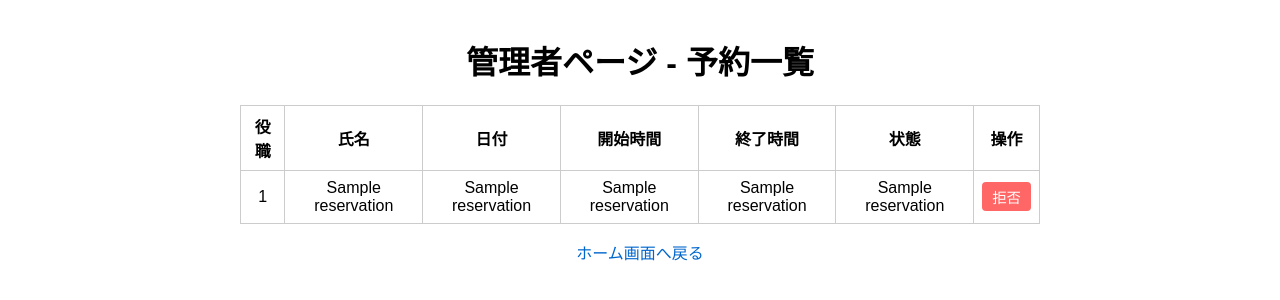
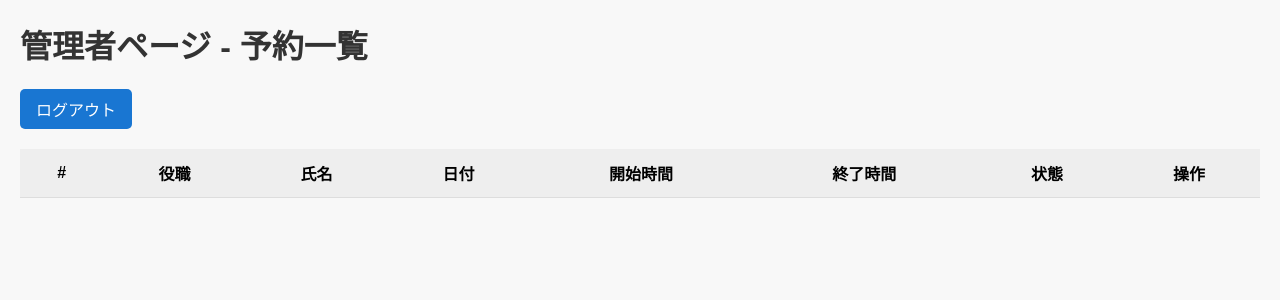
Before and after one commit to Noah104kkk/CUVE-Room, a Flask app: template templates/admin.html in a window 1280 px wide. Shown: the top 300 px of the page. Run offline with Flask 3, Linux system fonts and the light colour scheme; the template is opened without the code that fills it: most values are stand-ins (such as "Sample title", 1, 10 or a date in 2020); lists and menus that the app fills with data are empty.

Commit message:
Add files via upload

```diff
--- a/app.py
+++ b/app.py
@@ -114,6 +114,7 @@ def admin():
     if request.method == 'POST':
         password = request.form['password']
         if password == 'adminpass':
+            session.permanent = True  # ← セッション維持！
             session['admin'] = True
             reservations = get_reservations(include_past=True)
             return render_template('admin.html', reservations=reservations)
--- /dev/null
+++ b/static/style.css
@@ -0,0 +1,102 @@
+body {
+    font-family: "Hiragino Kaku Gothic ProN", "Meiryo", sans-serif;
+    margin: 20px;
+    padding: 0;
+    background-color: #f8f8f8;
+}
+
+h1, h2 {
+    color: #333;
+}
+
+a, button {
+    font-size: 1rem;
+    padding: 8px 16px;
+    background-color: #1976d2;
+    color: white;
+    border: none;
+    border-radius: 5px;
+    text-decoration: none;
+    cursor: pointer;
+}
+
+a:hover, button:hover {
+    background-color: #1565c0;
+}
+
+.table-container {
+    overflow-x: auto;
+    margin-top: 20px;
+}
+
+table {
+    border-collapse: collapse;
+    width: 100%;
+    min-width: 600px;
+    background-color: white;
+    box-shadow: 0 2px 5px rgba(0,0,0,0.1);
+}
+
+th, td {
+    padding: 12px;
+    text-align: center;
+    border-bottom: 1px solid #ddd;
+}
+
+th {
+    background-color: #eeeeee;
+    font-weight: bold;
+}
+
+tr:hover {
+    background-color: #f1f1f1;
+}
+
+.rejected {
+    background-color: #ffe5e5;
+    color: #a33;
+}
+
+/* スマホ対応 */
+@media screen and (max-width: 600px) {
+    body {
+        margin: 10px;
+    }
+
+    table, thead, tbody, th, td, tr {
+        display: block;
+    }
+
+    thead {
+        display: none;
+    }
+
+    tr {
+        margin-bottom: 15px;
+        border-bottom: 2px solid #ccc;
+    }
+
+    td {
+        text-align: left;
+        padding-left: 50%;
+        position: relative;
+    }
+
+    td::before {
+        position: absolute;
+        top: 12px;
+        left: 12px;
+        width: 45%;
+        white-space: nowrap;
+        font-weight: bold;
+    }
+
+    /* 項目名 */
+    td:nth-of-type(1)::before { content: "役職"; }
+    td:nth-of-type(2)::before { content: "氏名"; }
+    td:nth-of-type(3)::before { content: "日付"; }
+    td:nth-of-type(4)::before { content: "開始時間"; }
+    td:nth-of-type(5)::before { content: "終了時間"; }
+    td:nth-of-type(6)::before { content: "状態"; }
+    td:nth-of-type(7)::before { content: "操作"; }
+}
--- a/templates/admin.html
+++ b/templates/admin.html
@@ -1,64 +1,21 @@
 <!DOCTYPE html>
-<html>
+<html lang="ja">
 <head>
     <meta charset="UTF-8">
-    <title>管理者ページ - 予約一覧</title>
-    <meta name="viewport" content="width=device-width, initial-scale=1.0">
-    <style>
-        body {
-            font-family: sans-serif;
-            padding: 1em;
-            margin: 0;
-        }
-        h1 {
-            text-align: center;
-        }
-        table {
-            width: 100%;
-            max-width: 800px;
-            margin: 0 auto;
-            border-collapse: collapse;
-        }
-        th, td {
-            padding: 8px;
-            text-align: center;
-            border: 1px solid #ccc;
-        }
-        tr.rejected {
-            background-color: #ffe5e5;
-        }
-        form.reject-form {
-            display: inline;
-        }
-        input[type="submit"] {
-            padding: 4px 10px;
-            font-size: 0.9em;
-            background-color: #ff6666;
-            color: white;
-            border: none;
-            border-radius: 4px;
-            cursor: pointer;
-        }
-        input[type="submit"]:hover {
-            background-color: #cc0000;
-        }
-        a {
-            display: block;
-            margin: 1em auto;
-            text-align: center;
-            color: #0066cc;
-            text-decoration: none;
-        }
-        a:hover {
-            text-decoration: underline;
-        }
-    </style>
+    <title>管理者ページ</title>
+    <link rel="stylesheet" href="{{ url_for('static', filename='style.css') }}">
 </head>
 <body>
     <h1>管理者ページ - 予約一覧</h1>
+    <form action="{{ url_for('logout') }}" method="get">
+        <button type="submit">ログアウト</button>
+    </form>
 
+    <div class="table-container">
         <table>
+            <thead>
                 <tr>
+                    <th>#</th>
                     <th>役職</th>
                     <th>氏名</th>
                     <th>日付</th>
@@ -67,8 +24,11 @@
                     <th>状態</th>
                     <th>操作</th>
                 </tr>
-        {% for r in reservations %}
-        <tr {% if r[5] == '拒否' %}class="rejected"{% endif %}>
+            </thead>
+            <tbody>
+                {% for i, r in enumerate(reservations) %}
+                <tr class="{% if r[5] == '拒否' %}rejected{% endif %}">
+                    <td>{{ i + 1 }}</td>
                     <td>{{ r[0] }}</td>
                     <td>{{ r[1] }}</td>
                     <td>{{ r[2] }}</td>
@@ -77,16 +37,18 @@
                     <td>{{ r[5] }}</td>
                     <td>
                         {% if r[5] != '拒否' %}
-                <form action="/reject" method="POST" class="reject-form">
-                    <input type="hidden" name="index" value="{{ loop.index0 }}">
-                    <input type="submit" value="拒否">
+                        <form action="{{ url_for('reject') }}" method="post" style="display:inline;">
+                            <input type="hidden" name="index" value="{{ i }}">
+                            <button type="submit">拒否</button>
                         </form>
+                        {% else %}
+                        -
                         {% endif %}
                     </td>
                 </tr>
                 {% endfor %}
+            </tbody>
         </table>
-
-    <a href="/">ホーム画面へ戻る</a>
+    </div>
 </body>
 </html>
```
Also changed, not shown: templates/welcome.html (+15 -36 lines). Lines whose indentation alone changed are shown as unchanged.
